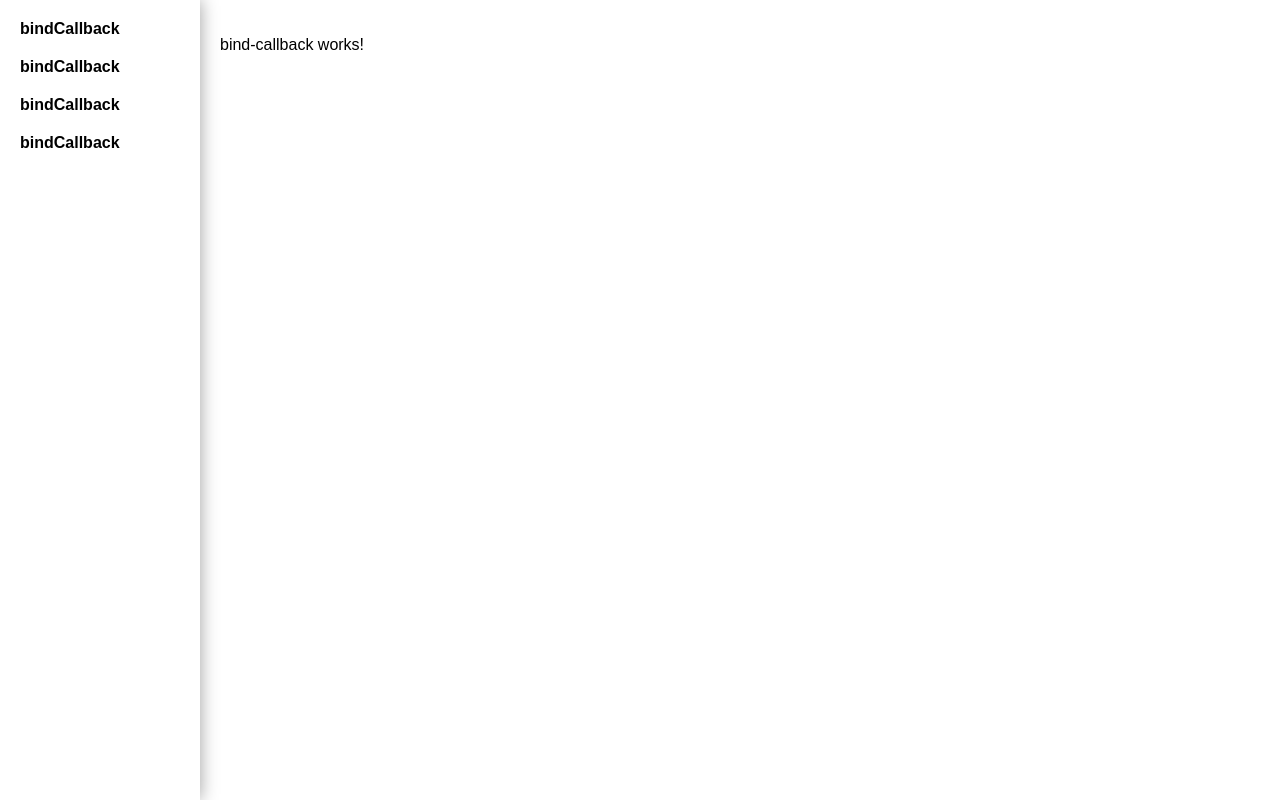
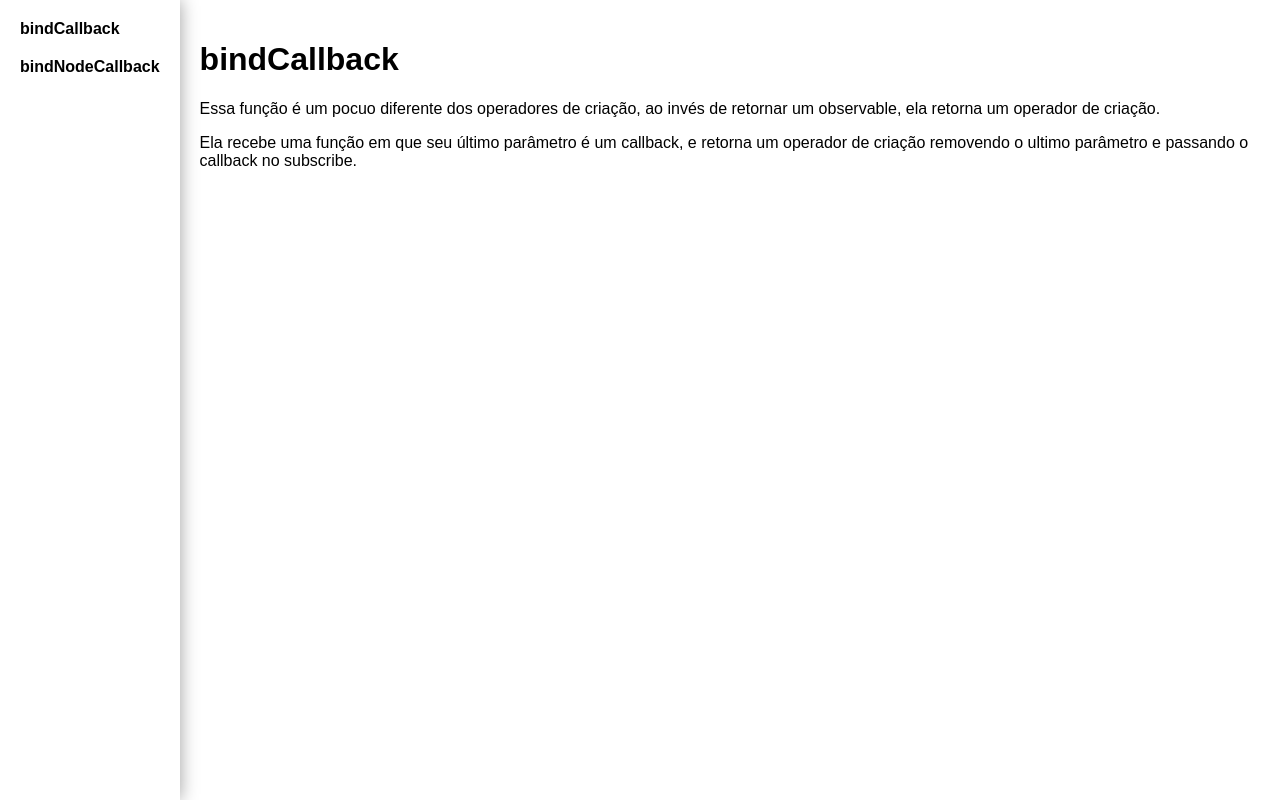
Before and after one commit to JoseRubensVeiga/RxJsOperators, an Angular app: page /bind-callback in a window 1280 px wide. Built offline with nearby package versions, Linux system fonts and the light colour scheme.

Commit message:
bindNodeCallback

```diff
--- a/src/app/app-routing.module.ts
+++ b/src/app/app-routing.module.ts
@@ -1,9 +1,11 @@
 import { NgModule } from '@angular/core';
 import { Routes, RouterModule } from '@angular/router';
 import { BindCallbackComponent } from './pages/bind-callback';
+import { BindNodeCallbackComponent } from './pages/bind-node-callback';
 
 const routes: Routes = [
   { path: 'bind-callback', component: BindCallbackComponent },
+  { path: 'bind-node-callback', component: BindNodeCallbackComponent },
 ];
 
 @NgModule({
--- a/src/app/app.component.html
+++ b/src/app/app.component.html
@@ -1,9 +1,7 @@
 <div class="container">
   <div class="menu">
     <a routerLink="/bind-callback">bindCallback</a>
-    <a routerLink="/bind-callback">bindCallback</a>
-    <a routerLink="/bind-callback">bindCallback</a>
-    <a routerLink="/bind-callback">bindCallback</a>
+    <a routerLink="/bind-node-callback">bindNodeCallback</a>
   </div>
 
   <main>
--- a/src/app/pages/bind-callback/bind-callback.component.html
+++ b/src/app/pages/bind-callback/bind-callback.component.html
@@ -1 +1,10 @@
-<p>bind-callback works!</p>
+<h1>bindCallback</h1>
+<p>
+  Essa função é um pocuo diferente dos operadores de criação, ao invés de
+  retornar um observable, ela retorna um operador de criação.
+</p>
+<p>
+  Ela recebe uma função em que seu último parâmetro é um callback, e retorna um
+  operador de criação removendo o ultimo parâmetro e passando o callback no
+  subscribe.
+</p>
--- a/src/app/pages/bind-callback/bind-callback.component.ts
+++ b/src/app/pages/bind-callback/bind-callback.component.ts
@@ -1,4 +1,4 @@
-import { Component, OnInit } from '@angular/core';
+import { Component, OnDestroy, OnInit } from '@angular/core';
 import { bindCallback, Subscription } from 'rxjs';
 
 @Component({
@@ -6,7 +6,7 @@ import { bindCallback, Subscription } from 'rxjs';
   templateUrl: './bind-callback.component.html',
   styleUrls: ['./bind-callback.component.scss'],
 })
-export class BindCallbackComponent implements OnInit {
+export class BindCallbackComponent implements OnInit, OnDestroy {
   subscription?: Subscription;
 
   constructor() {}
@@ -14,9 +14,13 @@ export class BindCallbackComponent implements OnInit {
   ngOnInit(): void {
     const fn = bindCallback(this.fakeFnWithCallback);
 
-    fn('bindCallback :)').subscribe((value) => {
+    this.subscription = fn('bindCallback :)').subscribe((value) => {
       console.log(value);
     });
+  }
+
+  ngOnDestroy(): void {
+    this.subscription?.unsubscribe();
   }
 
   private fakeFnWithCallback<T>(value: T, cb: (param: T) => any): any {
--- /dev/null
+++ b/src/app/pages/bind-node-callback/bind-node-callback.component.html
@@ -0,0 +1 @@
+<p>bind-node-callback works!</p>
--- /dev/null
+++ b/src/app/pages/bind-node-callback/bind-node-callback.component.ts
@@ -0,0 +1,42 @@
+import { Component, OnDestroy, OnInit } from '@angular/core';
+import { bindNodeCallback, Subscription } from 'rxjs';
+
+type NodeCallbackType = (errorCb: Error | null, value?: string) => void;
+
+@Component({
+  selector: 'app-bind-node-callback',
+  templateUrl: './bind-node-callback.component.html',
+  styleUrls: ['./bind-node-callback.component.scss'],
+})
+export class BindNodeCallbackComponent implements OnInit, OnDestroy {
+  subscription?: Subscription;
+
+  constructor() {}
+
+  ngOnInit(): void {
+    const fn = bindNodeCallback(this.fakeFnWithCallback);
+
+    this.subscription = fn().subscribe(
+      (value) => {
+        console.log('Sucesso!', value);
+      },
+      (error) => {
+        console.error('Erro!', error);
+      }
+    );
+  }
+
+  ngOnDestroy(): void {
+    this.subscription?.unsubscribe();
+  }
+
+  private fakeFnWithCallback(callback: NodeCallbackType): any {
+    const randomNumber = Math.floor(Math.random() * 10);
+
+    if (randomNumber <= 5) {
+      return callback(new Error('Custom error'));
+    }
+
+    return callback(null, 'Ocorreu tudo certo!');
+  }
+}
--- /dev/null
+++ b/src/app/pages/bind-node-callback/index.ts
@@ -0,0 +1 @@
+export * from './bind-node-callback.component';
--- a/src/app/pages/pages.module.ts
+++ b/src/app/pages/pages.module.ts
@@ -1,9 +1,10 @@
 import { NgModule } from '@angular/core';
 import { CommonModule } from '@angular/common';
-import { BindCallbackComponent } from './bind-callback/bind-callback.component';
+import { BindCallbackComponent } from './bind-callback';
+import { BindNodeCallbackComponent } from './bind-node-callback';
 
 @NgModule({
   imports: [CommonModule],
-  declarations: [BindCallbackComponent],
+  declarations: [BindCallbackComponent, BindNodeCallbackComponent],
 })
 export class PagesModule {}
```
Also changed, not shown: src/app/pages/bind-node-callback/bind-node-callback.component.scss (added), 1 other file (tests, documents, lock files or other folders).
